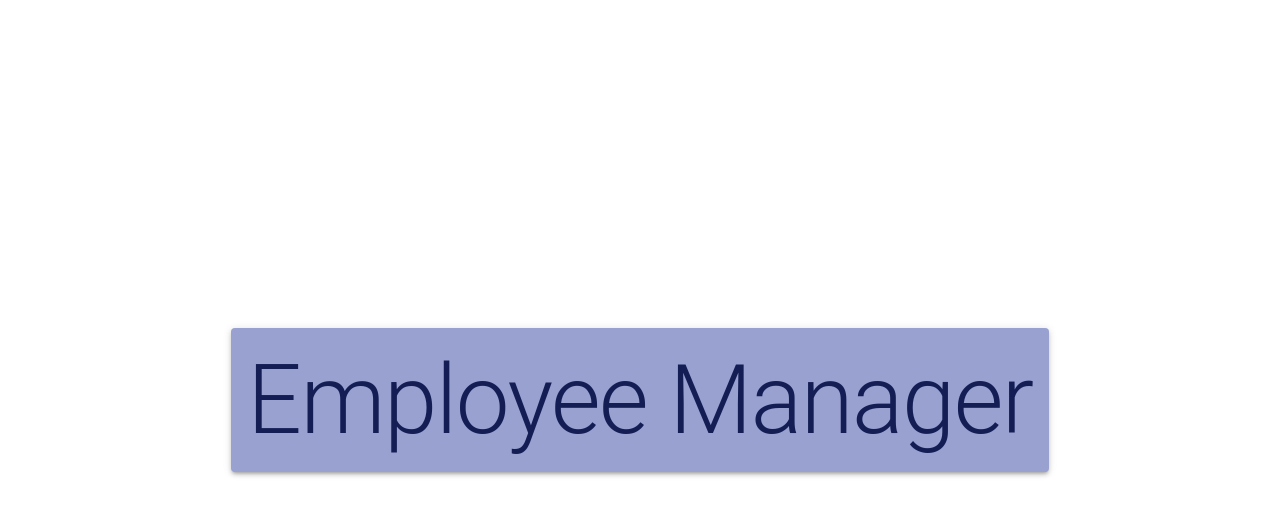
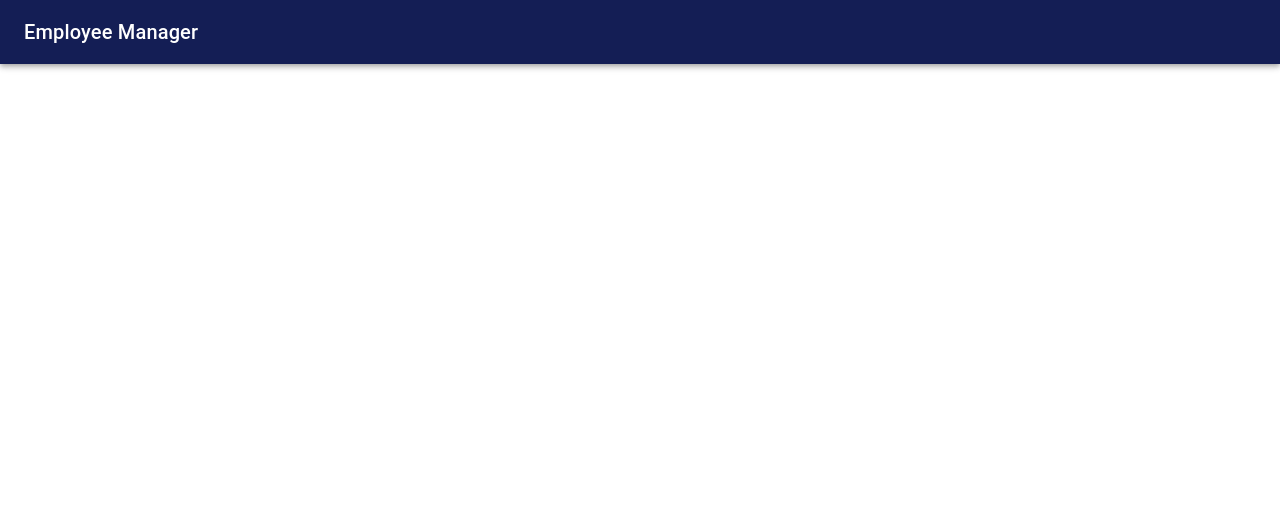
Before and after one commit to Jayaraj8905/employee-manager, a React (Create React App) app: page / in a window 1280 px wide. Shown: the top 516 px of the page. Built offline with nearby package versions, Linux system fonts and the light colour scheme.

Commit message:
Header app

```diff
--- a/public/index.html
+++ b/public/index.html
@@ -24,7 +24,7 @@
       work correctly both with client-side routing and a non-root public URL.
       Learn how to configure a non-root public URL by running `npm run build`.
     -->
-    <title>React App</title>
+    <title>Employee Manager</title>
   </head>
   <body>
     <noscript>You need to enable JavaScript to run this app.</noscript>
--- a/src/App.css
+++ /dev/null
@@ -1,38 +0,0 @@
-.App {
-  text-align: center;
-}
-
-.App-logo {
-  height: 40vmin;
-  pointer-events: none;
-}
-
-@media (prefers-reduced-motion: no-preference) {
-  .App-logo {
-    animation: App-logo-spin infinite 20s linear;
-  }
-}
-
-.App-header {
-  background-color: #282c34;
-  min-height: 100vh;
-  display: flex;
-  flex-direction: column;
-  align-items: center;
-  justify-content: center;
-  font-size: calc(10px + 2vmin);
-  color: white;
-}
-
-.App-link {
-  color: #61dafb;
-}
-
-@keyframes App-logo-spin {
-  from {
-    transform: rotate(0deg);
-  }
-  to {
-    transform: rotate(360deg);
-  }
-}
--- a/src/App.tsx
+++ b/src/App.tsx
@@ -1,13 +1,12 @@
 import React from "react";
 import {
-  Box,
+  AppBar,
   createTheme,
   CssBaseline,
-  Paper,
   ThemeProvider,
+  Toolbar,
   Typography,
 } from "@mui/material";
-import './App.css';
 import { appColors } from "./colorPalette";
 
 function App() {
@@ -72,22 +71,13 @@ function App() {
   return (
     <ThemeProvider theme={theme}>
       <CssBaseline />
-      <Box
-        height="100vh"
-        display="flex"
-        justifyContent="center"
-        alignItems="center"
-        flexDirection="column"
-      >
-        <Paper
-          elevation={3}
-          sx={{ padding: "1rem", backgroundColor: "secondary.light" }}
-        >
-          <Typography color="primary.dark" variant="h1">
+      <AppBar position="static">
+        <Toolbar>
+          <Typography variant="h6" component="div" sx={{ flexGrow: 1 }}>
             Employee Manager
           </Typography>
-        </Paper>
-      </Box>
+        </Toolbar>
+      </AppBar>
     </ThemeProvider>
   );
 }
--- a/src/index.css
+++ /dev/null
@@ -1,13 +0,0 @@
-body {
-  margin: 0;
-  font-family: -apple-system, BlinkMacSystemFont, 'Segoe UI', 'Roboto', 'Oxygen',
-    'Ubuntu', 'Cantarell', 'Fira Sans', 'Droid Sans', 'Helvetica Neue',
-    sans-serif;
-  -webkit-font-smoothing: antialiased;
-  -moz-osx-font-smoothing: grayscale;
-}
-
-code {
-  font-family: source-code-pro, Menlo, Monaco, Consolas, 'Courier New',
-    monospace;
-}
--- a/src/index.tsx
+++ b/src/index.tsx
@@ -1,6 +1,5 @@
 import React from 'react';
 import ReactDOM from 'react-dom/client';
-import './index.css';
 import App from './App';
 import reportWebVitals from './reportWebVitals';
 
```
